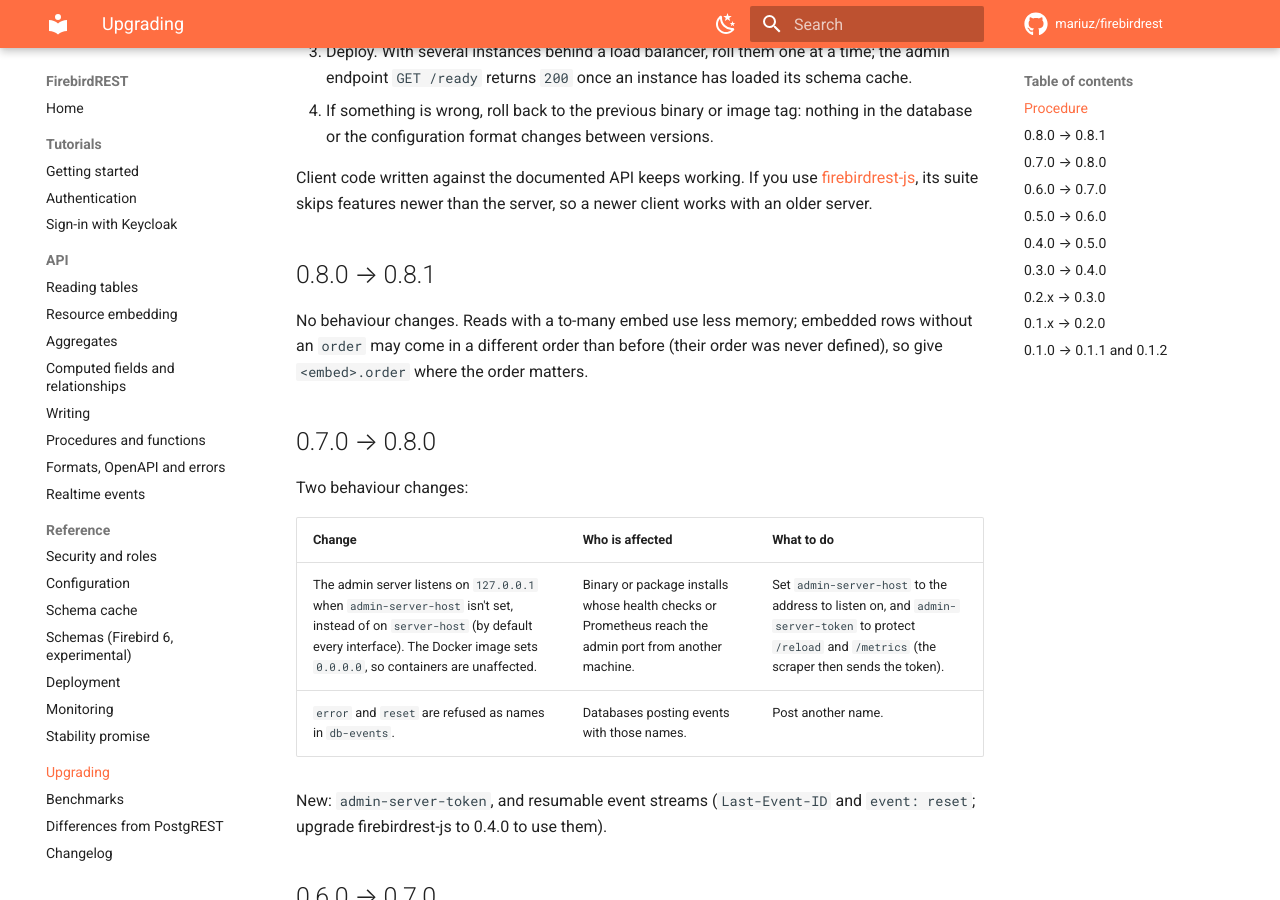
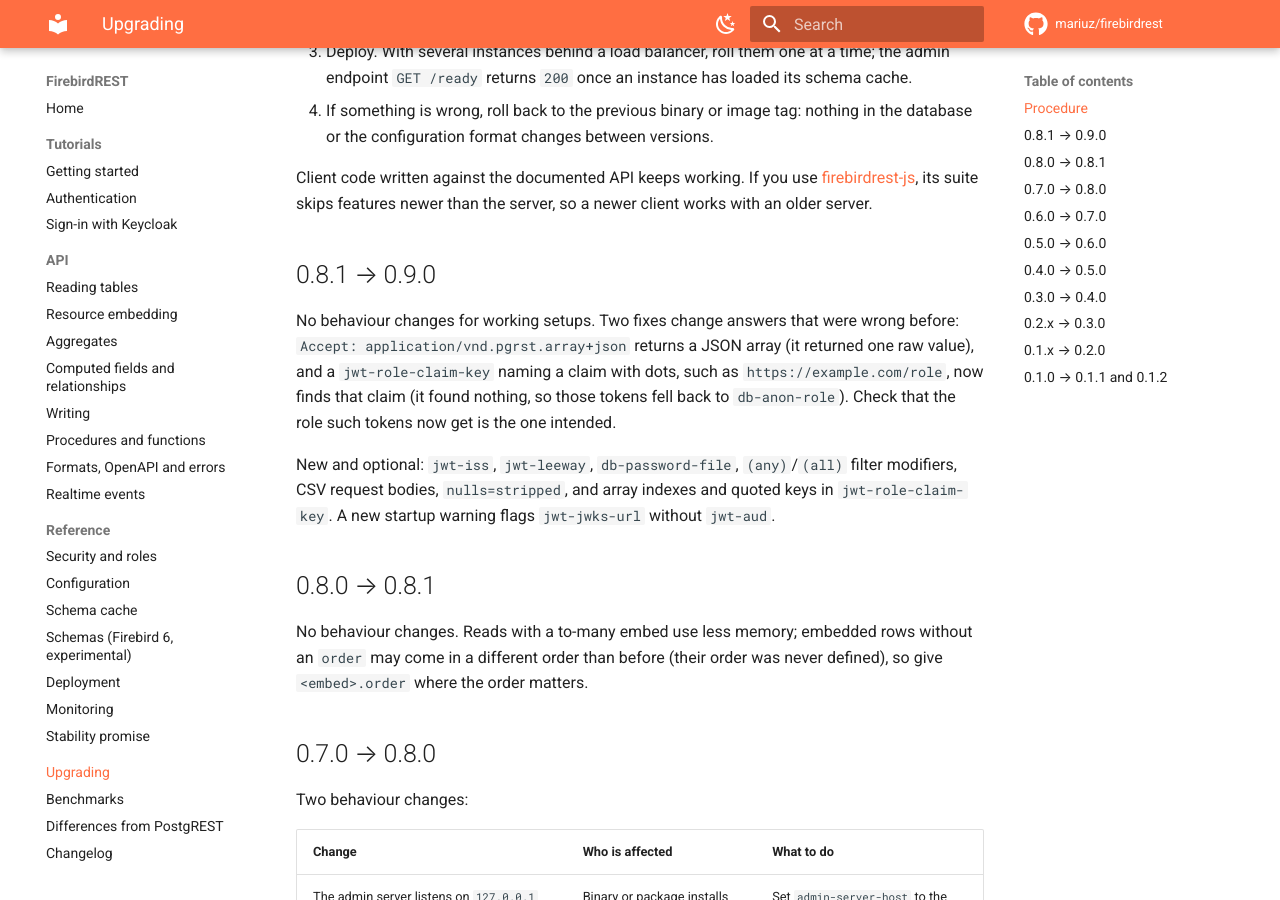
Before and after one commit to mariuz/firebirdrest, an MkDocs documentation site: the page built from docs/upgrading.md, in a window 1280 px wide and 900 px high, scrolled down 550 px. Built offline with MkDocs 1.6.1 and Material for MkDocs 9.7.7, drawn with Linux system fonts in a browser that asks for light colours; comment, search, counter and statistics services are not loaded.

Commit message:
Prepare 0.9.0
Co-Authored-By: Claude Opus 5.5 <noreply@anthropic.com>
Claude-Session: https://claude.ai/code/session_01U3tzQd3SecVYSRkcxDSFQV

````diff
--- a/docs/references/deployment.md
+++ b/docs/references/deployment.md
@@ -29,10 +29,10 @@ hardened systemd service that runs as a `firebirdrest` system user, and a config
 
 ```sh
 # Debian, Ubuntu
-curl -LO https://github.com/mariuz/firebirdrest/releases/download/v0.8.1/firebirdrest_0.8.1_amd64.deb
-sudo apt install ./firebirdrest_0.8.1_amd64.deb
+curl -LO https://github.com/mariuz/firebirdrest/releases/download/v0.9.0/firebirdrest_0.9.0_amd64.deb
+sudo apt install ./firebirdrest_0.9.0_amd64.deb
 # RHEL, Rocky, Alma, Fedora, openSUSE
-sudo dnf install https://github.com/mariuz/firebirdrest/releases/download/v0.8.1/firebirdrest-0.8.1.x86_64.rpm
+sudo dnf install https://github.com/mariuz/firebirdrest/releases/download/v0.9.0/firebirdrest-0.9.0.x86_64.rpm
 
 sudoedit /etc/firebirdrest/firebirdrest.conf        # db-uri, jwt-secret, ...
 sudo systemctl enable --now firebirdrest
--- a/docs/upgrading.md
+++ b/docs/upgrading.md
@@ -23,6 +23,18 @@ binary or image and a restart. What needs attention is listed per version below;
 Client code written against the documented API keeps working. If you use
 [firebirdrest-js](https://github.com/mariuz/firebirdrest-js), its suite skips features newer
 than the server, so a newer client works with an older server.
+
+## 0.8.1 → 0.9.0
+
+No behaviour changes for working setups. Two fixes change answers that were wrong before:
+`Accept: application/vnd.pgrst.array+json` returns a JSON array (it returned one raw value), and
+a `jwt-role-claim-key` naming a claim with dots, such as `https://example.com/role`, now finds
+that claim (it found nothing, so those tokens fell back to `db-anon-role`). Check that the role
+such tokens now get is the one intended.
+
+New and optional: `jwt-iss`, `jwt-leeway`, `db-password-file`, `(any)`/`(all)` filter modifiers,
+CSV request bodies, `nulls=stripped`, and array indexes and quoted keys in `jwt-role-claim-key`.
+A new startup warning flags `jwt-jwks-url` without `jwt-aud`.
 
 ## 0.8.0 → 0.8.1
 
````
Also changed, not shown: CHANGELOG.md (+4 -1 lines), README.md (+2 -2 lines), docs/index.md (+1 -1 lines).
